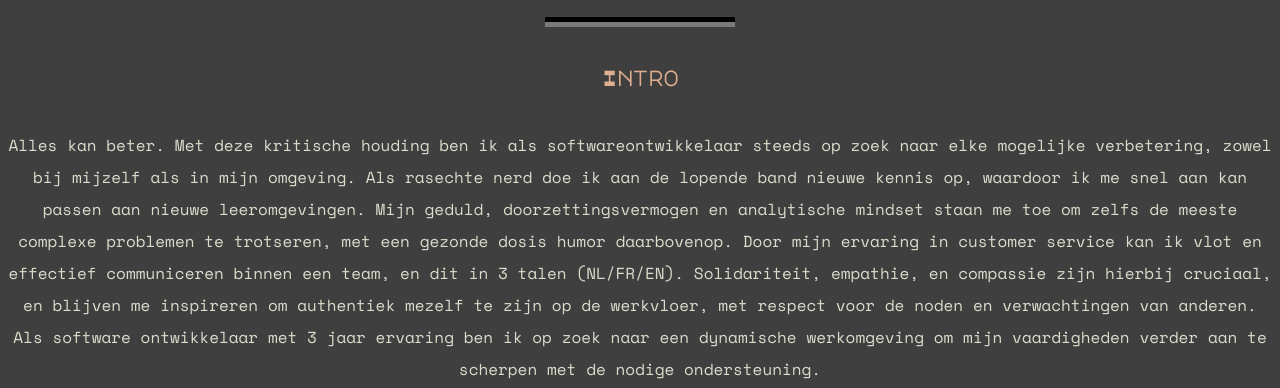
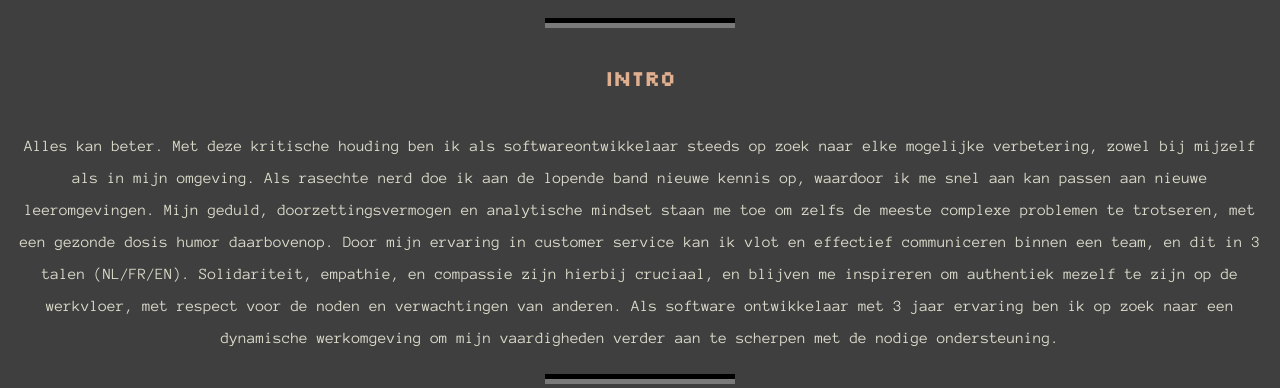
Before and after one commit to bokondog/bokondog.github.io, a plain HTML site: page index.html in a window 1280 px wide. Shown: the part 423-811 px from the top of the page. Drawn offline with nearby package versions, Linux system fonts and the light colour scheme.

Commit message:
import fonts

```diff
--- a/css/zenburn.css
+++ b/css/zenburn.css
@@ -1,8 +1,10 @@
+@import url('https://fonts.googleapis.com/css2?family=Anonymous+Pro&family=Silkscreen&display=swap');
+
 body {
     background-color: #3f3f3f;
     line-height: 2;
     color: #DCDCCC;
-    font-family: 'Space Mono', monospace;
+    font-family: 'Anonymous Pro', monospace;
 }
 
 .top-container {
@@ -42,7 +44,7 @@ h2,
 h3,
 h4,
 h5 {
-    font-family: 'Major Mono Display', monospace;
+    font-family: 'Silkscreen', sans-serif;
     margin: 30px auto;
 }
 
@@ -65,7 +67,6 @@ h4 {
 h5 {
     color: #DCA3A3;
     font-size: 1.1rem;
-    /* font-family: 'Space Mono', monospace; */
 }
 
 h6 {
@@ -80,7 +81,8 @@ strong,
 i,
 b,
 a {
-    font-family: 'Space Mono', monospace;
+    font-family: 'Anonymous Pro', monospace;
+
 }
 
 
--- a/index.html
+++ b/index.html
@@ -6,9 +6,6 @@
   <meta name="viewport" content="width=device-width, initial-scale=1">
   <link rel="stylesheet" href="css/zenburn.css">
   <link rel="icon" href="assets/frog.ico">
-  <style>
-    @import url('https://fonts.googleapis.com/css2?family=Major+Mono+Display&family=Space+Mono&display=swap');
-  </style>
   <title>Glenn Bokondo - Curriculum Vitae</title>
 </head>
 
```
